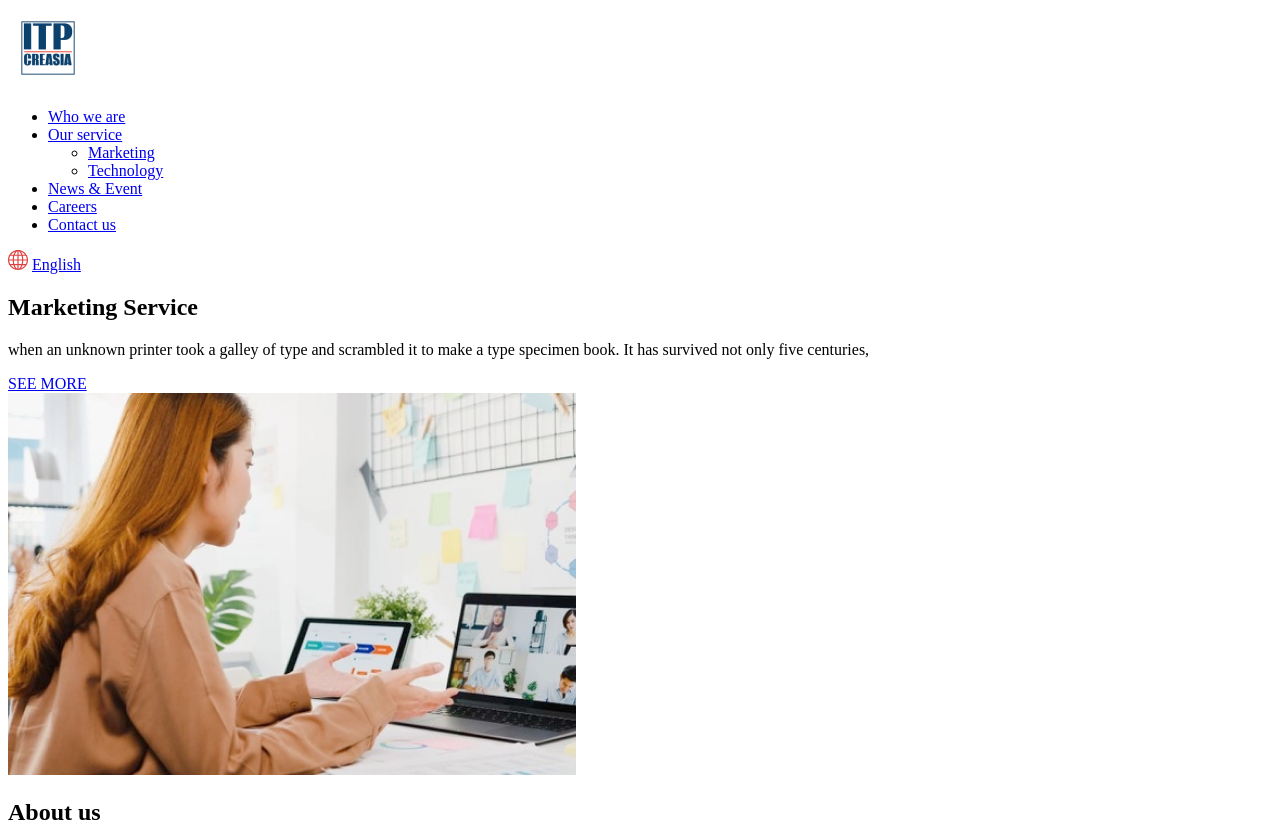
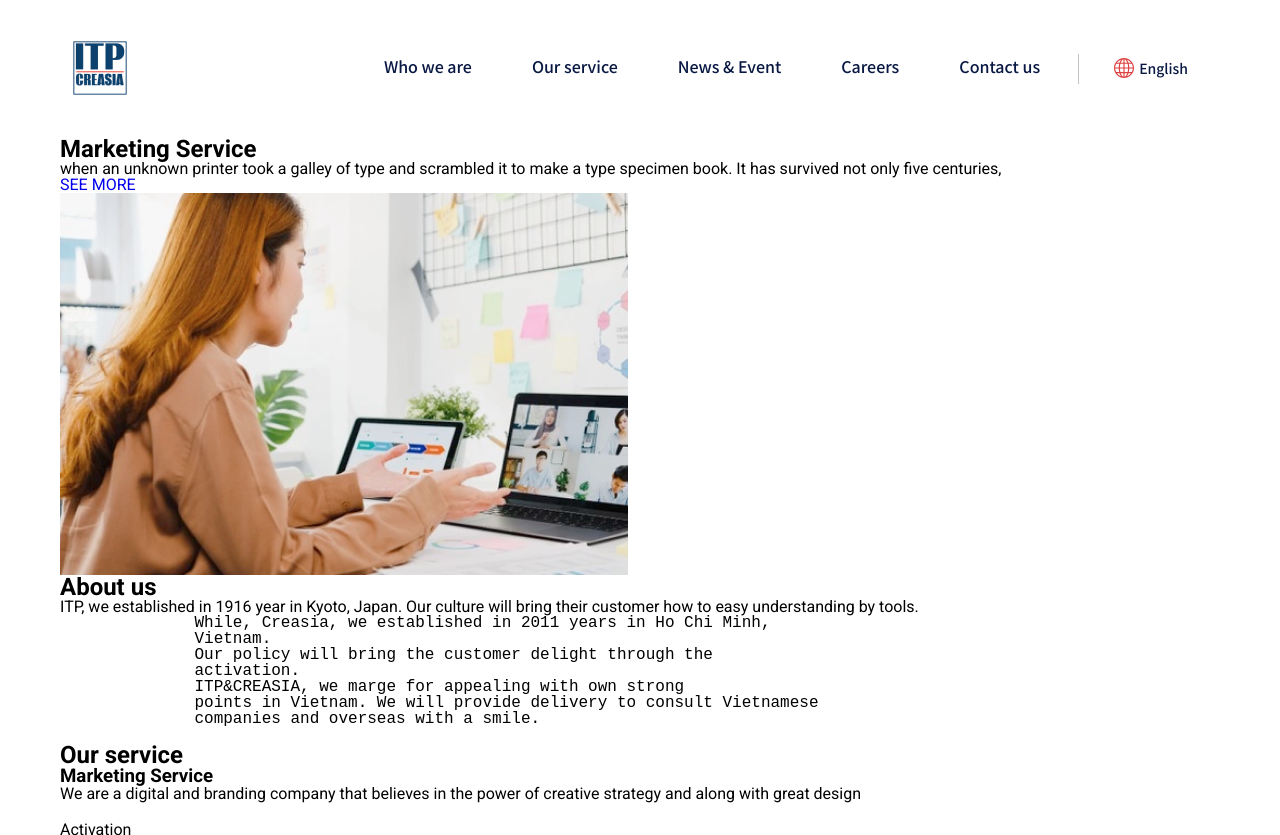
Before and after one commit to khanhhoa790/FE-trainning, a plain HTML site: page index.html in a window 1280 px wide. Shown: the top 835 px of the page. Drawn offline with Linux system fonts and the light colour scheme.

Commit message:
add style header

```diff
--- /dev/null
+++ b/assets/css/reset.css
@@ -0,0 +1,32 @@
+html {
+  box-sizing: border-box;
+}
+* {
+  margin: 0;
+  padding: 0;
+}
+*,
+*:before,
+*:after {
+  box-sizing: border-box;
+}
+input,
+textarea,
+select,
+button {
+  outline: none;
+}
+input {
+  line-height: normal;
+}
+label,
+button {
+  cursor: pointer;
+}
+a {
+  text-decoration: none;
+}
+img {
+  display: block;
+  max-width: 100%;
+}
--- a/assets/css/style.css
+++ b/assets/css/style.css
@@ -0,0 +1,141 @@
+:root {
+  --primary-color: #2f65c2;
+  --secondary-color: #081843;
+  --third-color: #de4141;
+}
+
+body {
+  font-family: "Roboto", sans-serif;
+  line-height: 1;
+  font-size: 16px;
+}
+
+.wrapper {
+  max-width: 1440px;
+  margin: 0 auto;
+}
+
+.container {
+  max-width: 1200px;
+  margin: 0 auto;
+  padding: 0 20px;
+}
+
+.header-container {
+  display: flex;
+  align-items: center;
+  padding-top: 28px;
+  padding-bottom: 29px;
+}
+
+.menu {
+  margin-left: auto;
+  list-style: none;
+  display: flex;
+  align-items: center;
+  gap: 0 60px;
+}
+
+.menu-link {
+  color: var(--secondary-color);
+  font-family: "Noto Sans JP", sans-serif;
+  font-weight: 500;
+  line-height: calc(23 / 16);
+}
+
+.menu-item {
+  margin-top: 27px;
+  position: relative;
+}
+
+.menu-item::after {
+  display: block;
+  content: "";
+  /* width: 80px; */
+  height: 5px;
+  margin-top: 25px;
+  /* border-bottom: solid 4px var(--primary-color); */
+  background-color: var(--primary-color);
+  transform: scaleX(0);
+  transition: transform 250ms ease-in-out;
+  /* padding-bottom: 25px; */
+  /* margin-bottom: 25px; */
+}
+
+.menu-item:hover:after {
+  transform: scaleX(1);
+}
+
+.menu-link:hover {
+  color: var(--primary-color);
+}
+
+.submenu {
+  display: none;
+  position: absolute;
+  list-style-type: none;
+  margin-top: 30px;
+  transform: translateX(-35px);
+}
+.submenu-item {
+  /* padding: 20px 80px 20px 20px; */
+  width: 205px;
+  height: 55px;
+  line-height: 55px;
+  background-color: #ffffff;
+  box-shadow: 2px 2px 3px #8a8a8a;
+}
+
+.submenu-link {
+  font-family: "Noto Sans JP", sans-serif;
+  color: #000000;
+  padding-left: 35px;
+}
+
+.submenu-item:hover {
+  background: rgba(47, 101, 194, 0.2);
+}
+
+.menu-item:hover .submenu {
+  display: block;
+}
+
+@keyframes menu-moveup {
+  from {
+    opacity: 0;
+    transform: translateY(50px);
+    /* transform: translateX(-35px); */
+  }
+  to {
+    opacity: 1;
+    transform: translateY(0);
+    transform: translateX(-35px);
+  }
+}
+.menu-item:hover > .submenu {
+  animation: menu-moveup 0.4s ease-in-out;
+}
+
+.header-language {
+  margin-left: 42px;
+  display: flex;
+  align-items: center;
+  /* border-left: solid 1px #c3c3c3; */
+  font-family: "Noto Sans JP", sans-serif;
+  padding: 0 32px;
+  position: relative;
+}
+
+.vertical-line {
+  border-left: solid 1px #c3c3c3;
+  height: 30px;
+  position: absolute;
+  left: -4px;
+  top: -4px;
+}
+
+.language-link {
+  margin-left: 5px;
+  font-size: 14px;
+  color: #081843;
+}
--- a/index.html
+++ b/index.html
@@ -91,6 +91,13 @@
       content="./assets/img/favicon/ms-icon-144x144.png"
     />
     <meta name="theme-color" content="#ffffff" />
+    <link rel="preconnect" href="https://fonts.googleapis.com" />
+    <link rel="preconnect" href="https://fonts.gstatic.com" crossorigin />
+    <link
+      href="https://fonts.googleapis.com/css2?family=Montserrat:wght@400;500;600;700&family=Noto+Sans+JP:wght@500&family=Roboto:wght@400;500;700&display=swap"
+      rel="stylesheet"
+    />
+    <link rel="stylesheet" href="./assets/css/reset.css" />
     <link rel="stylesheet" href="./assets/css/style.css" />
   </head>
   <body>
@@ -99,39 +106,47 @@
       <header class="header">
         <div class="container">
           <nav>
-            <div class="header-main">
+            <div class="header-container">
               <a href="#"
-                ><img src="./assets/img/LOGO ITP 1.png" alt="Logo" />
+                ><img
+                  src="./assets/img/LOGO ITP 1.png"
+                  class="header-logo"
+                  alt="Logo"
+                />
               </a>
-              <ul class="header-menu">
-                <li class="header-menu-item">
+              <ul class="menu">
+                <li class="menu-item">
                   <a href="#about" class="menu-link">Who we are</a>
                 </li>
-                <li class="header-menu-item">
+                <li class="menu-item">
                   <a href="#service" class="menu-link">Our service</a>
                   <ul class="submenu">
-                    <li class="submemu-item">
+                    <li class="submenu-item">
                       <a href="#marketing" class="submenu-link">Marketing</a>
                     </li>
-                    <li class="submemu-item">
+                    <li class="submenu-item">
                       <a href="#tech" class="submenu-link">Technology</a>
                     </li>
                   </ul>
                 </li>
-                <li class="header-menu-item">
+                <li class="menu-item">
                   <a href="#" class="menu-link">News & Event</a>
                 </li>
-                <li class="header-menu-item">
+                <li class="menu-item">
                   <a href="#careers" class="menu-link">Careers</a>
                 </li>
-                <li class="header-menu-item">
+                <li class="menu-item">
                   <a href="#contact" class="menu-link">Contact us</a>
                 </li>
               </ul>
-
               <div class="header-language">
-                <img src="./assets/img/Language.svg" alt="Language" />
-                <a href="#">English</a>
+                <div class="vertical-line"></div>
+                <img
+                  src="./assets/img/Language.svg"
+                  class="language-img"
+                  alt="Language"
+                />
+                <a href="#" class="language-link">English</a>
               </div>
             </div>
           </nav>
```
